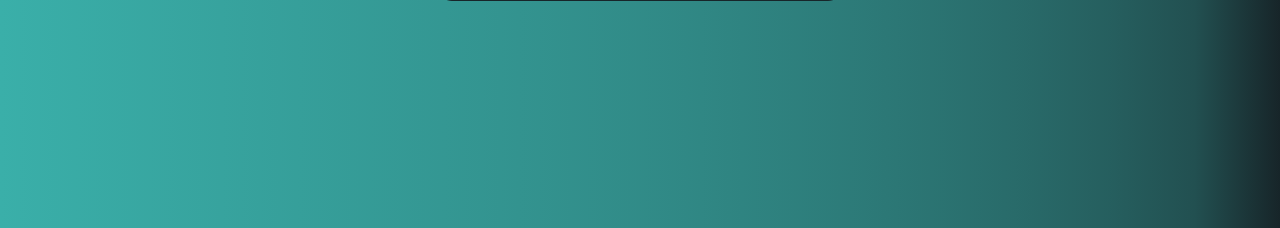
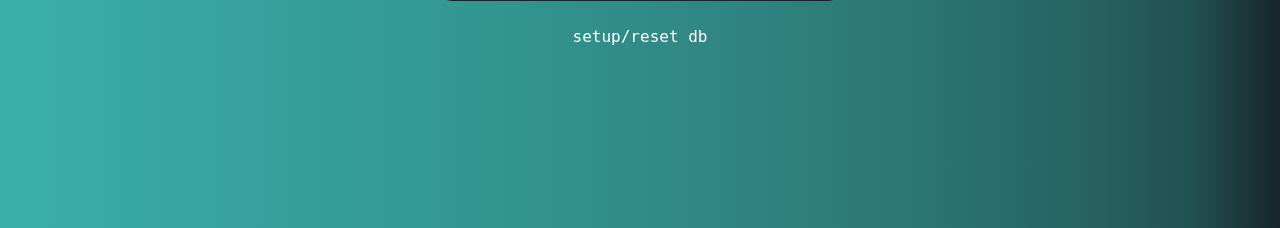
Before and after one commit to rhandypiedadmartinez/subscription-payment-website, a PHP site: page /login.php in a window 1280 px wide. Shown: the part 596-824 px from the top of the page. Run offline with PHP 8.4, Linux system fonts and the light colour scheme; some libraries are stand-ins or nearby versions.

Commit message:
click reset/setup db link
Change-Id: If33d05480ff98a1c463e01f9438afc1d59713697
Signed-off-by: RhandyPiedadMartinez <mrpmartinez@tip.edu.ph>

```diff
--- a/app/login.php
+++ b/app/login.php
@@ -91,6 +91,8 @@ tailwind.config = {
 
 		</div>
 		<br>
+
+	<center><a href="setdb.php">setup/reset db</a></center>
 	</div>
 	</div>
 </body>
```
